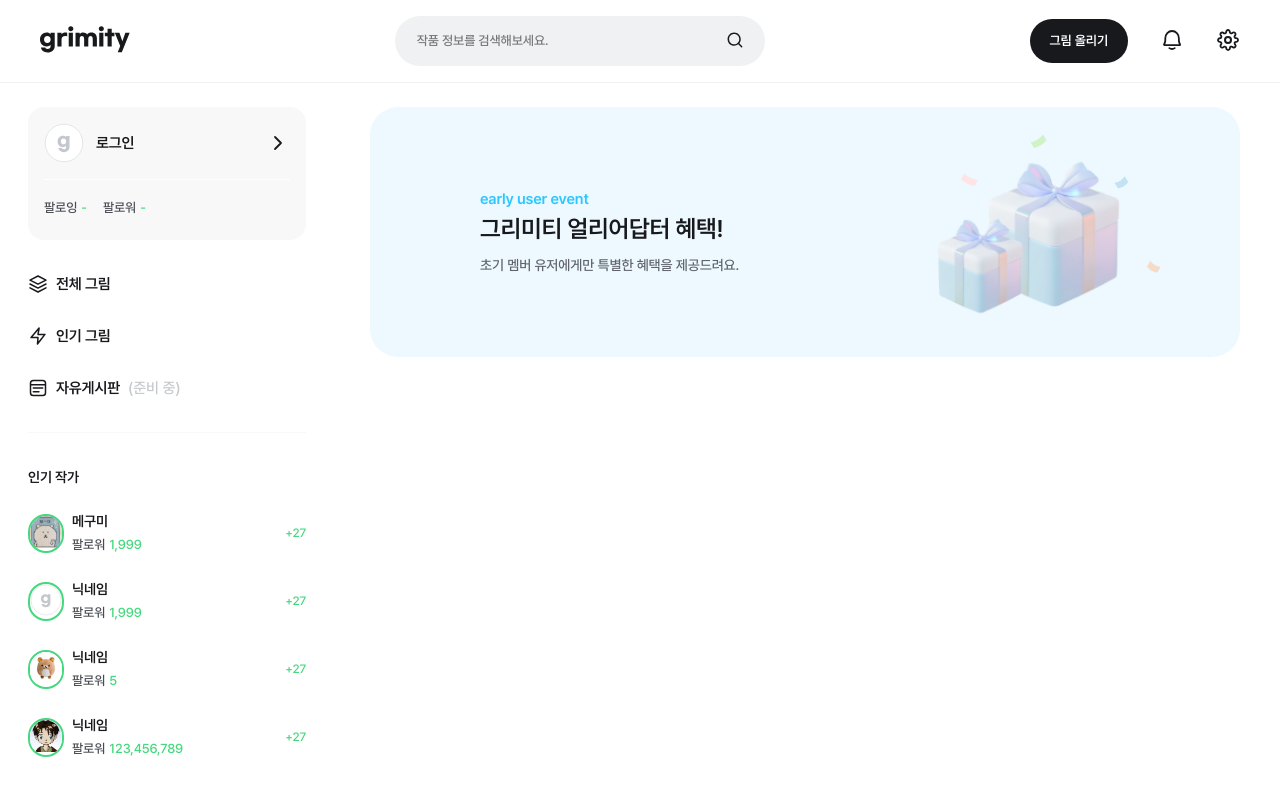
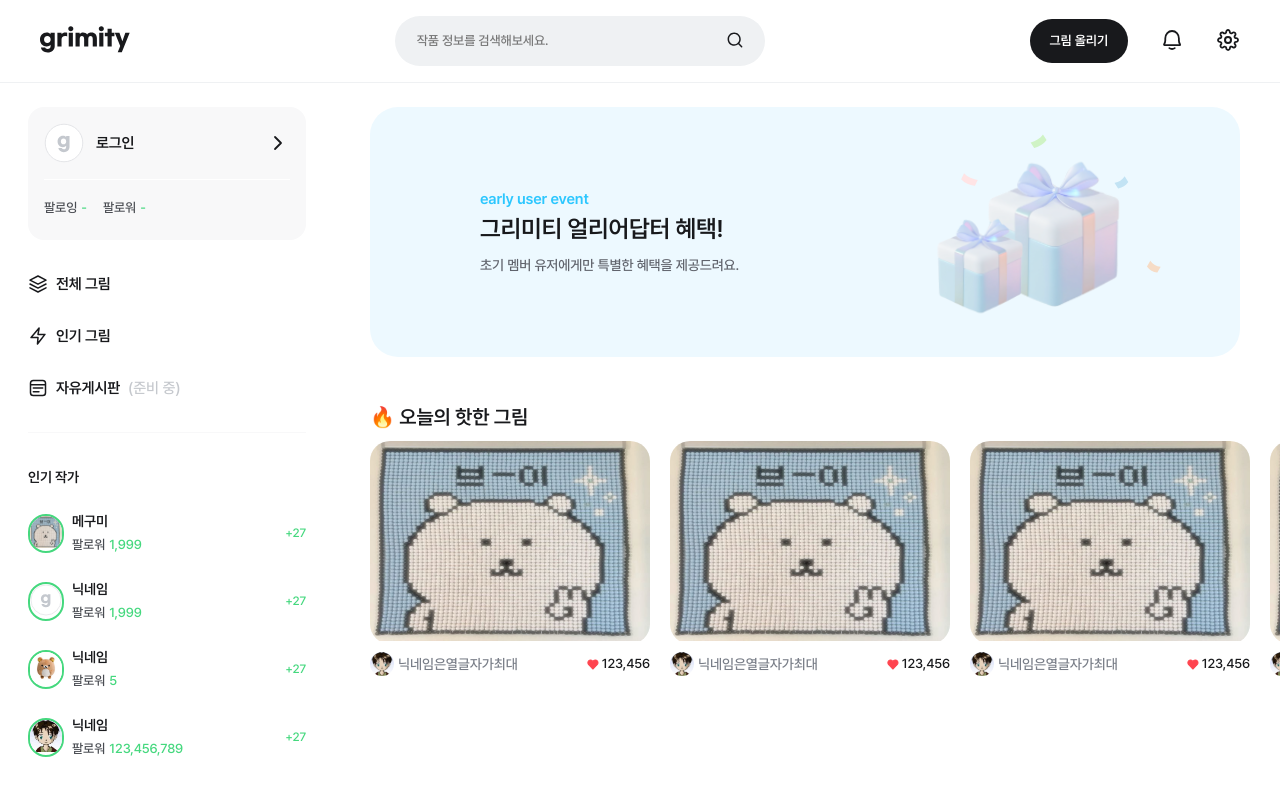
Before and after one commit to Grimity/FE_Grimity, a Next.js app: page / in a window 1280 px wide. Shown: the top 796 px of the page. Built offline with nearby package versions, Linux system fonts and the light colour scheme.

Commit message:
Feat: 오늘의 핫한 그림 컴포넌트

```diff
--- /dev/null
+++ b/src/components/Layout/HotGallery/Hot/Hot.module.scss
@@ -0,0 +1,51 @@
+@import "@/styles/globals.scss";
+
+.container {
+  width: 280px;
+  display: flex;
+  flex-direction: column;
+  gap: 8px;
+  cursor: pointer;
+
+  .imageContainer {
+    border-radius: 20px;
+    overflow: hidden;
+    object-fit: cover;
+  }
+
+  .profileContainer {
+    display: flex;
+    align-items: center;
+    justify-content: space-between;
+  }
+
+  .profile {
+    display: flex;
+    align-items: center;
+    gap: 4px;
+
+    .profileImage {
+      width: 24px;
+      height: 24px;
+      border-radius: 50px;
+      overflow: hidden;
+      object-fit: cover;
+    }
+
+    .author {
+      @include H5MD;
+      color: $gray50;
+    }
+  }
+
+  .likeContainer {
+    display: flex;
+    align-items: center;
+    gap: 2px;
+
+    .count {
+      @include H6MD;
+      color: $gray90;
+    }
+  }
+}
--- /dev/null
+++ b/src/components/Layout/HotGallery/Hot/Hot.tsx
@@ -0,0 +1,25 @@
+import IconComponent from "@/components/Asset/Icon";
+import styles from "./Hot.module.scss";
+import { formatCurrency } from "@/utils/formatCurrency";
+
+export default function Hot() {
+  return (
+    <div className={styles.container}>
+      <div className={styles.imageContainer}>
+        <IconComponent name="temp1" width={280} height={200} alt="인기 그림" />
+      </div>
+      <div className={styles.profileContainer}>
+        <div className={styles.profile}>
+          <div className={styles.profileImage}>
+            <IconComponent name="temp3" width={24} height={24} />
+          </div>
+          <p className={styles.author}>닉네임은열글자가최대</p>
+        </div>
+        <div className={styles.likeContainer}>
+          <IconComponent name="heartRed" width={14} height={14} />
+          <p className={styles.count}>{formatCurrency(123456)}</p>
+        </div>
+      </div>
+    </div>
+  );
+}
--- /dev/null
+++ b/src/components/Layout/HotGallery/HotGallery.module.scss
@@ -0,0 +1,25 @@
+@import "@/styles/globals.scss";
+
+.container {
+  display: flex;
+  flex-direction: column;
+  gap: 12px;
+  margin-top: 48px;
+  margin-bottom: 72px;
+
+  .title {
+    @include H1SB;
+    color: $gray90;
+  }
+
+  .hotContainer {
+    width: calc(100vw - 370px);
+    overflow: hidden;
+    padding-right: 40px;
+  }
+
+  .slide {
+    width: auto;
+    flex-shrink: 0;
+  }
+}
--- /dev/null
+++ b/src/components/Layout/HotGallery/HotGallery.tsx
@@ -0,0 +1,30 @@
+import { Swiper, SwiperSlide } from "swiper/react";
+import "swiper/css";
+import "swiper/css/free-mode";
+import "swiper/css/pagination";
+import { FreeMode } from "swiper/modules";
+import Hot from "./Hot/Hot";
+import styles from "./HotGallery.module.scss";
+
+export default function HotGallery() {
+  return (
+    <div className={styles.container}>
+      <h3 className={styles.title}>🔥 오늘의 핫한 그림</h3>
+      <Swiper
+        spaceBetween={20}
+        freeMode={true}
+        slidesPerView="auto"
+        modules={[FreeMode]}
+        className={styles.hotContainer}
+      >
+        {Array(7)
+          .fill(0)
+          .map((_, index) => (
+            <SwiperSlide key={index} className={styles.slide}>
+              <Hot />
+            </SwiperSlide>
+          ))}
+      </Swiper>
+    </div>
+  );
+}
--- a/src/constants/asset.tsx
+++ b/src/constants/asset.tsx
@@ -12,6 +12,8 @@ export const ICONS = {
   error: "/icon/error.svg",
   eye: "/icon/eye.svg",
   heartFull: "/icon/heart-full.svg",
+  heartRed: "/icon/heart-red.svg",
+  heartGray: "/icon/heart-gray.svg",
   heart: "/icon/heart.svg",
   home: "/icon/home.svg",
   image: "/icon/image.svg",
--- a/src/pages/index.tsx
+++ b/src/pages/index.tsx
@@ -1,4 +1,6 @@
 import Banner from "@/components/Layout/Banner/Banner";
+import HotGallery from "@/components/Layout/HotGallery/HotGallery";
+import styles from "@/styles/pages/home.module.scss";
 import { InitialPageMeta } from "@/components/MetaData/MetaData";
 import { SSRMetaProps } from "@/components/MetaData/MetaData.type";
 import { serviceUrl } from "@/constants/serviceurl";
@@ -19,7 +21,10 @@ export default function Home({ OGTitle, OGUrl }: SSRMetaProps) {
   return (
     <>
       <InitialPageMeta title={OGTitle} url={OGUrl} />
-      <Banner />
+      <div className={styles.container}>
+        <Banner />
+        <HotGallery />
+      </div>
     </>
   );
 }
--- a/src/styles/globals.scss
+++ b/src/styles/globals.scss
@@ -169,7 +169,8 @@ $mobile: 768px;
   display: flex;
   justify-content: center;
   align-items: center;
-  width: 100%;
+  width: 100vw;
   min-height: 100vh;
   margin: 0;
+  overflow-x: hidden;
 }
--- /dev/null
+++ b/src/styles/pages/home.module.scss
@@ -0,0 +1,7 @@
+@import "@/styles/globals.scss";
+
+.container {
+  width: 100%;
+  display: flex;
+  flex-direction: column;
+}
```
Also changed, not shown: public/icon/heart-gray.svg (added), public/icon/heart-red.svg (added).
